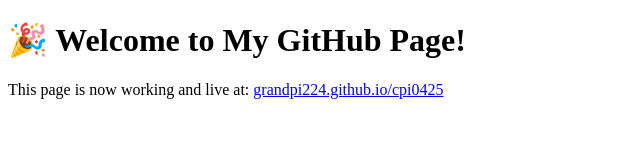
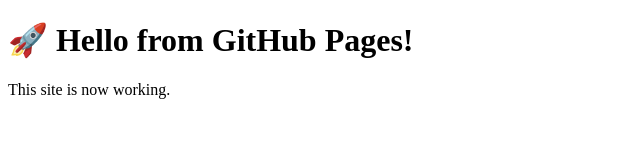
Before and after one commit to GrandPi224/cpi0425, a plain HTML site: page index.html in a window 1280 px wide. Shown: the whole page, without its empty margins (0-640 px from the left). Drawn offline with Linux system fonts and the light colour scheme.

Commit message:
Update index.html

```diff
--- a/index.html
+++ b/index.html
@@ -2,11 +2,10 @@
 <html lang="en">
 <head>
   <meta charset="UTF-8">
-  <meta name="viewport" content="width=device-width, initial-scale=1.0">
-  <title>GitHub Pages Test</title>
+  <title>Hello World</title>
 </head>
 <body>
-  <h1>🎉 Welcome to My GitHub Page!</h1>
-  <p>This page is now working and live at: <a href="https://grandpi224.github.io/cpi0425/">grandpi224.github.io/cpi0425</a></p>
+  <h1>🚀 Hello from GitHub Pages!</h1>
+  <p>This site is now working.</p>
 </body>
 </html>
```
